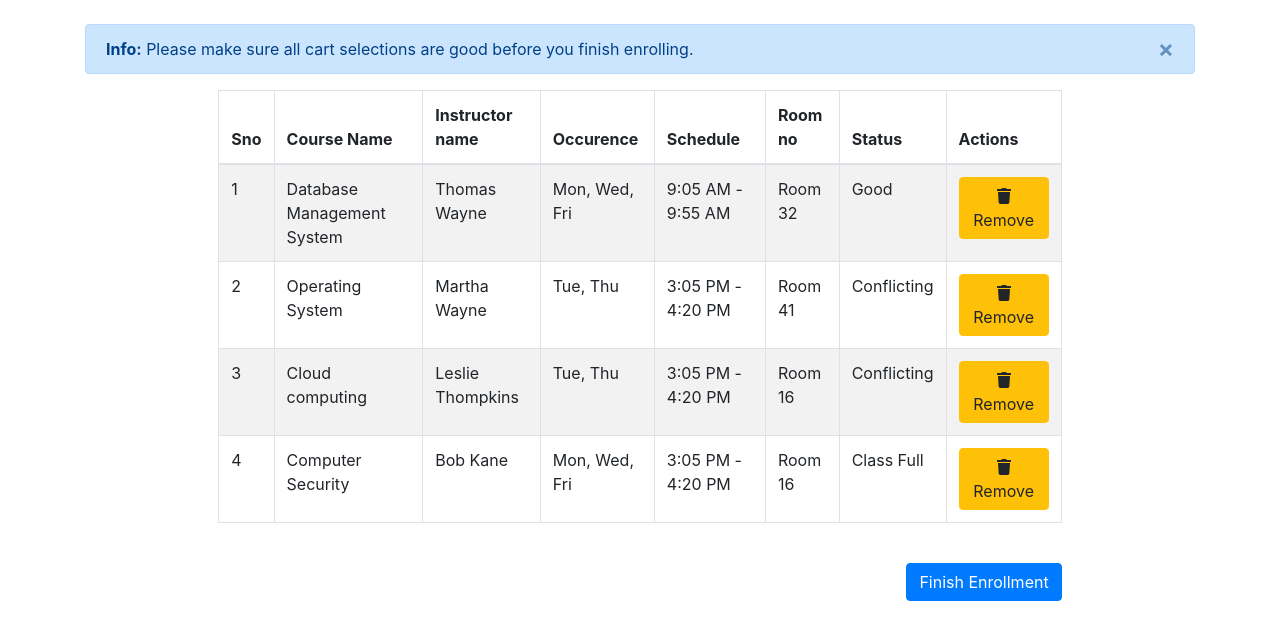
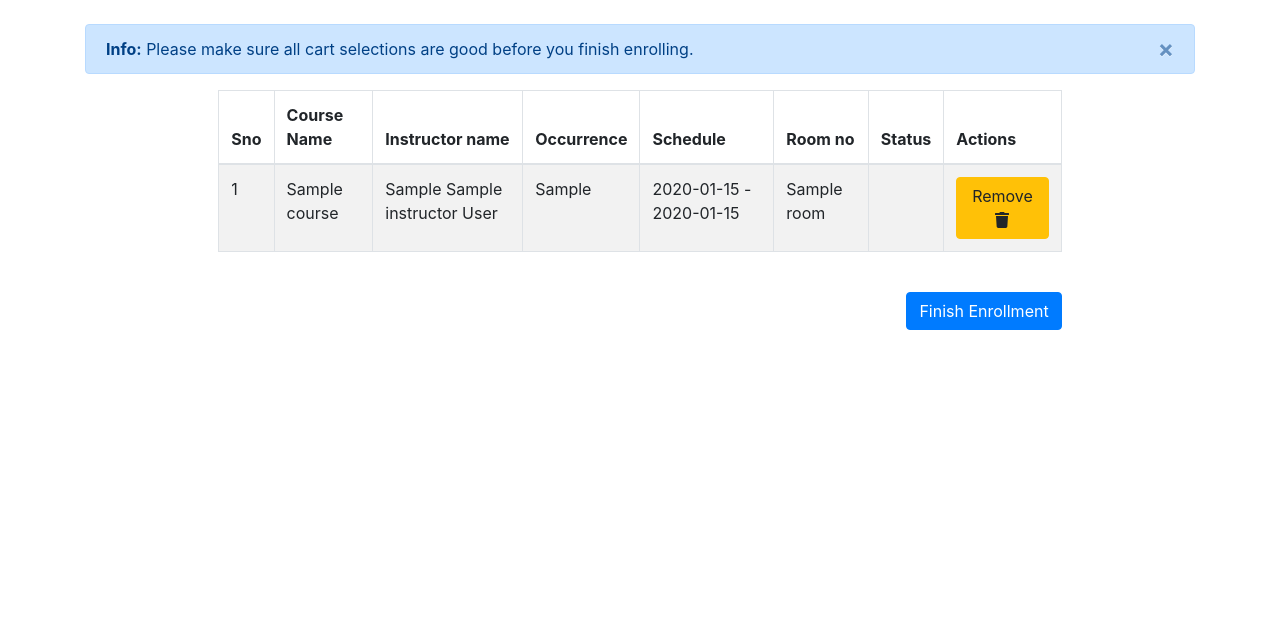
Before and after one commit to Sumanth-Katnam/DBMS_431W, a PHP site: page /DBMS_431W/cart.php in a window 1280 px wide. Shown: the part 118-758 px from the top of the page. Run offline with PHP 8.4, Linux system fonts and the light colour scheme; the visitor is signed in with stand-in values (Sample User, id 1); tables that the repository leaves empty hold one stand-in row (values such as "Sample post"); some libraries are stand-ins or nearby versions.

Commit message:
minor fixes

```diff
--- a/admin/cartEntriesPerCourse.php
+++ b/admin/cartEntriesPerCourse.php
@@ -35,7 +35,7 @@
                         <th scope="col">Course Name</th>
                         <th scope="col">Instructor ID</th>
                         <th scope="col">Instructor name</th>
-                        <th scope="col">Occurence</th>
+                        <th scope="col">Occurrence</th>
                         <th scope="col">Start time</th>
                         <th scope="col">End time</th>
                         <th scope="col">Current cart entries count</th>
--- a/admin/instructorAvailability.php
+++ b/admin/instructorAvailability.php
@@ -32,7 +32,7 @@
                     <tr>
                         <th scope="col">Instructor ID</th>
                         <th scope="col">Instructor name</th>
-                        <th scope="col">Occurence</th>
+                        <th scope="col">Occurrence</th>
                         <th scope="col">Start time</th>
                         <th scope="col">End time</th>
                     </tr>
--- a/admin/vacantSlots.php
+++ b/admin/vacantSlots.php
@@ -31,7 +31,7 @@
                 <thead>
                     <tr>
                         <th scope="col">Room name</th>
-                        <th scope="col">Slot Occurence</th>
+                        <th scope="col">Slot Occurrence</th>
                         <th scope="col">Slot Start time</th>
                         <th scope="col">slot End time</th>
                     </tr>
--- a/models/CourseCartEntry.php
+++ b/models/CourseCartEntry.php
@@ -1,14 +1,22 @@
 <?php
     class CourseCartEntry {
         public $cart_entry_id;
-        public $student_id;
-        public $offering_id;
+        public $course_name;
+        public $instructor_name;
+        public $occurrence;
+        public $schedule_time;
+        public $room_name;
+        public $status;
 
-        public function __construct($cart_entry_id, $student_id, $offering_id)
+        public function __construct($cart_entry_id, $course_name, $instructor_name, $occurrence, $schedule_time, $room_name, $status)
         {
             $this->cart_entry_id = $cart_entry_id;
-            $this->student_id = $student_id;
-            $this->offering_id = $offering_id;
+            $this->course_name = $course_name;
+            $this->instructor_name = $instructor_name;
+            $this->occurrence = $occurrence;
+            $this->schedule_time = $schedule_time;
+            $this->room_name = $room_name;
+            $this->status = $status;
         }
 
         public function __get($property) {
--- a/models/CourseOffering.php
+++ b/models/CourseOffering.php
@@ -2,16 +2,16 @@
     class CourseOffering {
         public $offering_id;
         public $instructor_name;
-        public $occurence;
+        public $occurrence;
         public $start_time;
         public $end_time;
         public $availability;
 
-        public function __construct($offering_id, $instructor_name, $occurence, $start_time, $end_time, $availability)
+        public function __construct($offering_id, $instructor_name, $occurrence, $start_time, $end_time, $availability)
         {
             $this->offering_id = $offering_id;
             $this->instructor_name = $instructor_name;
-            $this->occurence = $occurence;
+            $this->occurrence = $occurrence;
             $this->start_time = $start_time;
             $this->end_time = $end_time;
             $this->availability = $availability;
--- /dev/null
+++ b/php/student/p_cart.php
@@ -0,0 +1,48 @@
+<?php
+    if(isset($_POST['func'])) {
+        if($_POST['func'] === "retrieveCartEntries"){
+            retrieveCartEntries();
+        }elseif($_POST['func'] === "retrieveCourses"){
+            retrieveCourses($_POST);
+        } elseif($_POST['func'] === "retrieveOfferings"){
+            retrieveOfferings($_POST);
+        } elseif($_POST['func'] === "addToCart"){
+            addToCart($_POST);
+        }
+    }
+
+    function retrieveCartEntries() {
+        require '../../commons/config.php';
+        include '../../models/CourseCartEntry.php';
+
+        $id = $_SESSION['user_id'];
+        $select_query=  "SELECT CE.cart_entry_id, C.course_name,
+            CONCAT(I.fname, ' ', I.mname, ' ', I.lname) AS instructor_name,
+            S.occurrence, CONCAT(S.start_time, ' - ', S.end_time) AS schedule_time, R.room_name
+                FROM courses_cart_entry CE
+                JOIN course_offerings CO
+                ON CE.offering_id = CO.offering_id
+                JOIN ref_courses C
+                ON CO.course_id = C.course_id
+                JOIN ref_instructors I
+                ON CO.instructor_id = I.instructor_id
+                JOIN ref_schedules S
+                ON CO.schedule_id = S.schedule_id
+                JOIN ref_room R
+                ON CO.room_id = R.room_id
+                WHERE CE.student_id = '$id';";
+
+        if(!$cartEntries = mysqli_query($con, $select_query)) {
+            echo "Failed to retrieve cartEntries";
+        } else {
+            $entriesArr = [];
+            while($entry = mysqli_fetch_assoc($cartEntries)){
+                $cartObj = new CourseCartEntry($entry['cart_entry_id'], $entry['course_name'],
+                    $entry['instructor_name'], $entry['occurrence'],
+                    $entry['schedule_time'], $entry['room_name'], '');
+                array_push($entriesArr, $cartObj);
+            }
+            echo json_encode($entriesArr);
+        }
+    }
+?>
--- a/php/student/p_selectCourses.php
+++ b/php/student/p_selectCourses.php
@@ -63,7 +63,7 @@
                 ON CO.instructor_id = I.instructor_id
                 JOIN ref_schedules S
                 ON CO.schedule_id = S.schedule_id
-                WHERE CO.offering_id = '$course_id'";
+                WHERE CO.course_id = '$course_id'";
 
         if(!$courseOfferings = mysqli_query($con, $select_query)) {
             echo "Failed to retrieve course offerings";
@@ -80,7 +80,6 @@
 
     function addToCart($postData){
         require '../../commons/config.php';
-        include '../../models/CourseCartEntry.php';
 
         $id = $_SESSION['user_id'];
         $offering_id = $postData['offering_id'];
@@ -92,9 +91,8 @@
         if($count > 0){
             $_SESSION['addToCartStatus']  = 'duplicate';
         } else {
-            $entryObj = new CourseCartEntry(0, $id, $postData['offering_id']);
             $insert = "INSERT INTO courses_cart_entry (student_id, offering_id)
-                VALUES($entryObj->student_id, $entryObj->offering_id)";
+                VALUES($id, $offering_id)";
             $con->query($insert);
             $_SESSION['addToCartStatus']  = 'success';
         }
--- a/static/js/app/student/cart.js
+++ b/static/js/app/student/cart.js
@@ -1,3 +1,49 @@
+const loadCartEntries = () => {
+  request = $.ajax({
+    url: '../php/student/p_cart.php',
+    type: 'POST',
+    datatype: 'json',
+    data: { func: 'retrieveCartEntries' },
+    success: function (cartEntries) {
+      populateCartEntries(JSON.parse(cartEntries));
+    },
+    error: function (XMLHttpRequest, textStatus, errorThrown) {
+      console.log('Status: ' + textStatus);
+      console.log('Error: ' + errorThrown);
+    },
+  });
+};
+
+const populateCartEntries = (entries) => {
+  $tableBody = $('#cartEntriesTable').find('tbody');
+  $tableBody.empty();
+  const _addCartRow = (rowIndex, entry) => {
+    $tableBody.append(
+      $('<tr>')
+        .append($('<td>').text(rowIndex))
+        .append($('<td>').text(entry.course_name))
+        .append($('<td>').text(entry.instructor_name))
+        .append($('<td>').text(entry.occurrence))
+        .append($('<td>').text(entry.schedule_time))
+        .append($('<td>').text(entry.room_name))
+        .append($('<td>').text(entry.status))
+        .append(
+          $('<td>').append(
+            $('<button>')
+              .attr('class', 'btn btn-warning removeCartBtn')
+              .attr('id', 'removeCartBtn_' + rowIndex)
+              .attr('hdnOfferingId', entry.offering_id)
+              .text('Remove ')
+              .append($('<i>').attr('class', 'fas fa-trash'))
+          )
+        )
+    );
+  };
+  $.each(entries, function (i, entry) {
+    _addCartRow(i + 1, entry);
+  });
+};
+
 function removeClassHandler() {
   const question =
     'Are you sure you want to remove this course from your cart?';
@@ -11,7 +57,8 @@ function removeClassHandler() {
 }
 
 $(document).ready(function () {
-  $('.removeClassBtn').on('click', function () {
+  loadCartEntries();
+  $('.removeCartBtn').on('click', function () {
     removeClassHandler();
   });
 
--- a/static/js/app/student/selectCourses.js
+++ b/static/js/app/student/selectCourses.js
@@ -117,7 +117,7 @@ const populateOfferings = (offeringsList) => {
           )
         )
         .append($('<td>').text(offering.instructor_name))
-        .append($('<td>').text(offering.occurence))
+        .append($('<td>').text(offering.occurrence))
         .append($('<td>').text(offering.start_time))
         .append($('<td>').text(offering.end_time))
         .append($('<td>').text(offering.availability))
@@ -125,7 +125,7 @@ const populateOfferings = (offeringsList) => {
   };
 
   $.each(offeringsList, function (i, offering) {
-    _appendOfferingRow(i, offering);
+    _appendOfferingRow(i + 1, offering);
   });
 };
 
--- a/student/cart.php
+++ b/student/cart.php
@@ -20,13 +20,13 @@
         <div class="row">
             <div class="col-md-2"></div>
             <div class="col-md-8">
-                <table class="table table-striped table-bordered">
+                <table class="table table-striped table-bordered" id="cartEntriesTable">
                     <thead>
                         <tr>
                             <th scope="col">Sno</th>
                             <th scope="col">Course Name</th>
                             <th scope="col">Instructor name</th>
-                            <th scope="col">Occurence</th>
+                            <th scope="col">Occurrence</th>
                             <th scope="col">Schedule</th>
                             <th scope="col">Room no</th>
                             <th scope="col">Status</th>
@@ -34,46 +34,6 @@
                         </tr>
                     </thead>
                     <tbody>
-                        <tr>
-                            <td>1</td>
-                            <td>Database Management System</td>
-                            <td>Thomas Wayne</td>
-                            <td>Mon, Wed, Fri</td>
-                            <td>9:05 AM - 9:55 AM</td>
-                            <td>Room 32</td>
-                            <td>Good</td>
-                            <td><button class="btn btn-warning removeClassBtn"><i class="fas fa-trash"></i> Remove</button></td>
-                        </tr>
-                        <tr>
-                            <td>2</td>
-                            <td>Operating System</td>
-                            <td>Martha Wayne</td>
-                            <td>Tue, Thu</td>
-                            <td>3:05 PM - 4:20 PM</td>
-                            <td>Room 41</td>
-                            <td>Conflicting</td>
-                            <td><button class="btn btn-warning removeClassBtn"><i class="fas fa-trash"></i> Remove</button></td>
-                        </tr>
-                        <tr>
-                            <td>3</td>
-                            <td>Cloud computing</td>
-                            <td>Leslie Thompkins</td>
-                            <td>Tue, Thu</td>
-                            <td>3:05 PM - 4:20 PM</td>
-                            <td>Room 16</td>
-                            <td>Conflicting</td>
-                            <td><button class="btn btn-warning removeClassBtn"><i class="fas fa-trash"></i> Remove</button></td>
-                        </tr>
-                        <tr>
-                            <td>4</td>
-                            <td>Computer Security</td>
-                            <td>Bob Kane</td>
-                            <td>Mon, Wed, Fri</td>
-                            <td>3:05 PM - 4:20 PM</td>
-                            <td>Room 16</td>
-                            <td>Class Full</td>
-                            <td><button class="btn btn-warning removeClassBtn"><i class="fas fa-trash"></i> Remove</button></td>
-                        </tr>
                     </tbody>
                 </table>
             </div>
--- a/student/myCourses.php
+++ b/student/myCourses.php
@@ -26,7 +26,7 @@
                         <th scope="col">Sno</th>
                         <th scope="col">Course Name</th>
                         <th scope="col">Instructor name</th>
-                        <th scope="col">Occurence</th>
+                        <th scope="col">Occurrence</th>
                         <th scope="col">Schedule</th>
                         <th scope="col">Room no</th>
                         <th scope="col">Actions</th>
--- a/student/selectCourses.php
+++ b/student/selectCourses.php
@@ -67,7 +67,7 @@
                         <tr>
                             <th scope="col">Select</th>
                             <th scope="col">Instructor</th>
-                            <th scope="col">Occurence</th>
+                            <th scope="col">Occurrence</th>
                             <th scope="col">Start Time</th>
                             <th scope="col">End Time</th>
                             <th scope="col">Availability</th>
```
